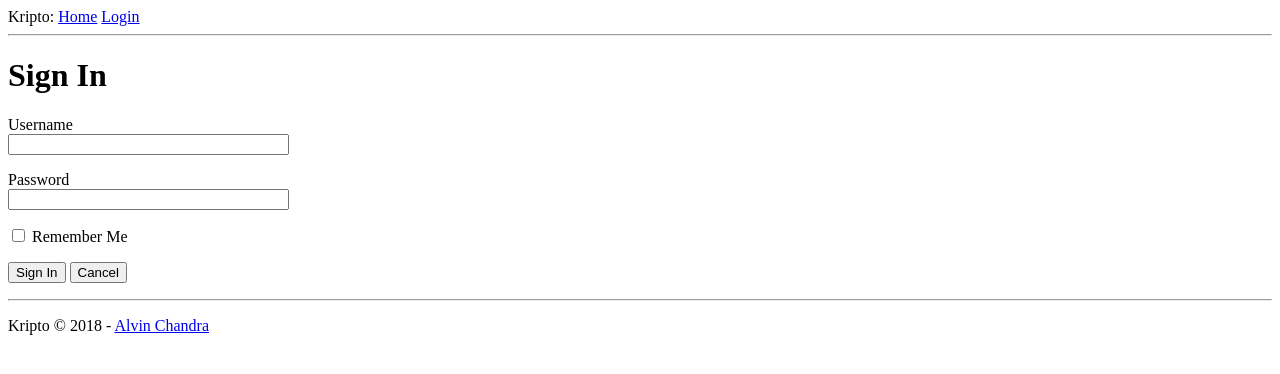
After one commit to ac35/kripto, a Flask app: page /login in a window 1280 px wide. The commit adds this page. Shown: the top 374 px of the page. Run offline with Flask 2, Linux system fonts and the light colour scheme.

Commit message:
Tambah halaman login

```diff
--- /dev/null
+++ b/app/forms.py
@@ -0,0 +1,10 @@
+from flask_wtf import FlaskForm
+from wtforms import StringField, PasswordField, BooleanField, SubmitField
+from wtforms.validators import DataRequired
+
+
+class LoginForm(FlaskForm):
+    username = StringField('Username', validators=[DataRequired()])
+    password = PasswordField('Password', validators=[DataRequired()])
+    remember_me = BooleanField('Remember Me')
+    submit = SubmitField('Sign In')
--- a/app/routes.py
+++ b/app/routes.py
@@ -1,5 +1,6 @@
-from flask import render_template
+from flask import render_template, flash, redirect, url_for
 from app import app
+from app.forms import LoginForm
 
 
 @app.route('/')
@@ -7,3 +8,14 @@ from app import app
 def index():
     user = {'username': 'alvin'}
     return render_template('index.html', title='Home', user=user)
+
+
+@app.route('/login', methods=['GET', 'POST'])
+def login():
+    form = LoginForm()
+    if form.validate_on_submit():
+        #  infrastruktur utk log users for real belum tersedia
+        flash('Login requested for user {}, remember_me={}'.format(
+            form.username.data, form.remember_me.data)) #  sementara aja pake cara ini
+        return redirect(url_for('index'))
+    return render_template('login.html', title='Sign In', form=form)
--- a/app/templates/base.html
+++ b/app/templates/base.html
@@ -7,8 +7,21 @@
     {% endif %}
 </head>
 <body>
-    <div>Kripto: <a href="/index">Home</a></div>
+    <div>
+        Kripto:
+        <a href="{{ url_for('index') }}">Home</a>
+        <a href="{{ url_for('login') }}">Login</a>
+    </div>
     <hr>
+    {% with messages = get_flashed_messages() %}
+    {% if messages %}
+    <ul>
+        {% for message in messages %}
+        <li>{{ message }}</li>
+        {% endfor %}
+    </ul>
+    {% endif %}
+    {% endwith %}
     {% block content %}{% endblock %}
     {% block footer %}
     <div>
--- /dev/null
+++ b/app/templates/login.html
@@ -0,0 +1,25 @@
+{% extends "base.html" %}
+
+{% block content %}
+<h1>Sign In</h1>
+<form action="" method="post" novalidate>
+    {{ form.hidden_tag() }}
+    <p>
+        {{ form.username.label }}<br>
+        {{ form.username(size=32) }}
+        {% for error in form.username.errors %}
+        <span style="color: red;">[ {{ error }}]</span>
+        {% endfor %}
+    </p>
+    <p>
+        {{ form.password.label }}<br>
+        {{ form.password(size=32) }}
+        {% for error in form.password.errors %}
+        <span style="color: red;">[ {{ error }}]</span>
+        {% endfor %}
+    </p>
+    <p>{{ form.remember_me() }} {{form.remember_me.label }}</p>
+    {{ form.submit() }}
+    <button type="button">Cancel</button> <!--button cancel di dalam tag form atau di luar?-->
+</form>
+{% endblock %}
```
